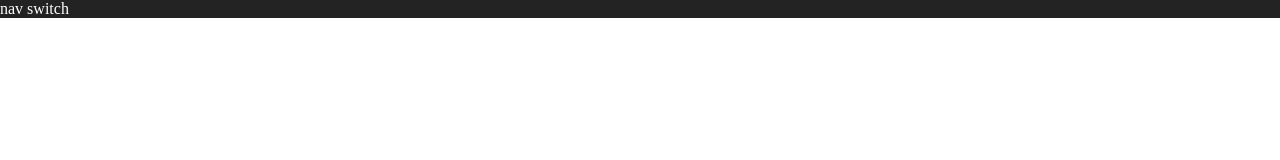
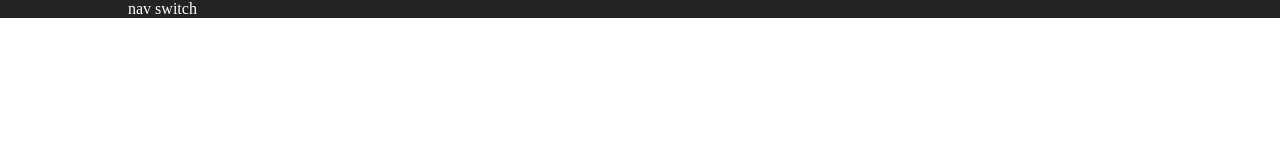
Before and after one commit to Yellow-May/portfolio-2021, a React (Create React App) app: page / in a window 1280 px wide. Shown: the top 160 px of the page. Built offline with nearby package versions, Linux system fonts and the light colour scheme.

Commit message:
Container styled component created

```diff
--- a/src/components/Header/index.tsx
+++ b/src/components/Header/index.tsx
@@ -1,8 +1,13 @@
 import React from "react";
 import Styled from "./styled";
+import Container from "../../styles/components/Container";
 
 const Header = () => {
-	return <Styled>nav switch</Styled>;
+	return (
+		<Styled>
+			<Container>nav switch</Container>
+		</Styled>
+	);
 };
 
 export default Header;
--- /dev/null
+++ b/src/styles/components/Container.ts
@@ -0,0 +1,12 @@
+import styled from "styled-components";
+
+interface ContainerProps {}
+
+export default styled.div<ContainerProps>(_props => ({
+	margin: "auto",
+	width: "90vw",
+
+	"@media (min-width: 640px)": { width: "85vw" },
+
+	"@media (min-width: 1024px)": { width: "80vw" },
+}));
```
